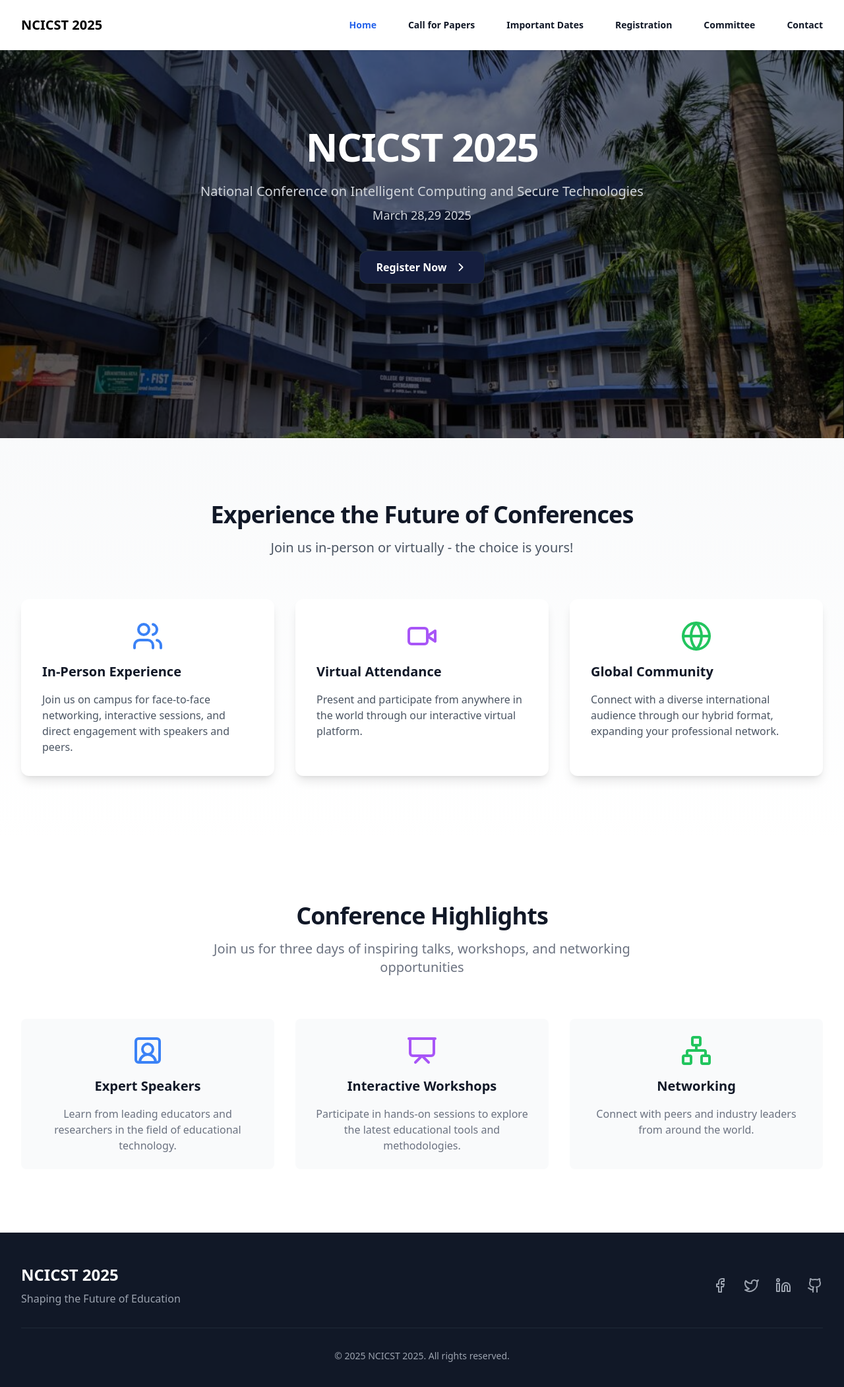
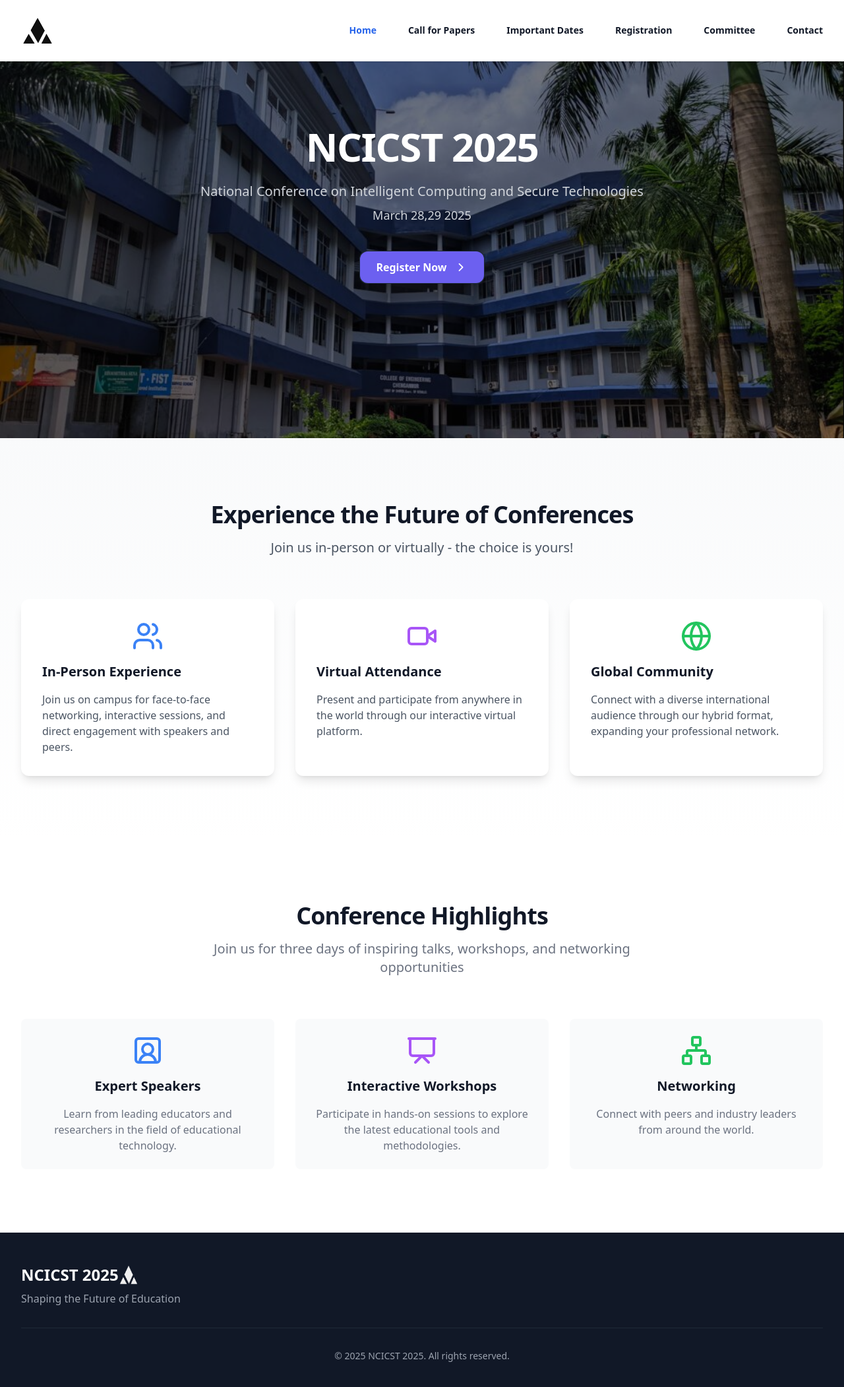
Before and after one commit to GVN101/conference-website, a React (Vite) app in the folder project/: page / in a window 1280 px wide. Shown: the top 2102 px of the page at 66% size. Built offline with nearby package versions, Linux system fonts and the light colour scheme.

Commit message:
added logo, changes some color lmao

```diff
--- a/project/index.html
+++ b/project/index.html
@@ -4,6 +4,7 @@
     <meta charset="UTF-8" />
     <link rel="icon" type="image/svg+xml" href="/vite.svg" />
     <meta name="viewport" content="width=device-width, initial-scale=1.0" />
+    <link rel="icon" type="image/png" href="public/images/favicon_white.png">
     <title>NCICST-25</title>
   </head>
   <body>
--- a/project/src/components/Footer.tsx
+++ b/project/src/components/Footer.tsx
@@ -1,4 +1,4 @@
-import { Facebook, Github, Linkedin, Twitter } from 'lucide-react';
+// import { Facebook, Github, Linkedin, Twitter } from 'lucide-react';
 
 export default function Footer() {
   return (
@@ -6,10 +6,13 @@ export default function Footer() {
       <div className="mx-auto max-w-7xl px-4 py-12 sm:px-6 lg:px-8">
         <div className="flex flex-col items-center justify-between md:flex-row">
           <div className="mb-6 md:mb-0">
-            <h2 className="text-2xl font-bold">NCICST 2025</h2>
+            <div className='flex '>
+              <h2 className="text-2xl font-bold">NCICST 2025</h2>
+              <img height={'30px'} width={'30px'} src="../../public/images/favicon_white.png" alt="logo" />
+            </div>
             <p className="mt-2 text-gray-400">Shaping the Future of Education</p>
           </div>
-          <div className="flex space-x-6">
+          {/* <div className="flex space-x-6">
             <a href="#" className="text-gray-400 hover:text-white">
               <span className="sr-only">Facebook</span>
               <Facebook className="h-6 w-6" />
@@ -26,7 +29,7 @@ export default function Footer() {
               <span className="sr-only">GitHub</span>
               <Github className="h-6 w-6" />
             </a>
-          </div>
+          </div> */}
         </div>
         <div className="mt-8 border-t border-gray-800 pt-8 text-center">
           <p className="text-sm text-gray-400">
--- a/project/src/components/Navbar.tsx
+++ b/project/src/components/Navbar.tsx
@@ -19,7 +19,7 @@ export default function Navbar() {
       <nav className="flex items-center justify-between p-6 lg:px-8" aria-label="Global">
         <div className="flex lg:flex-1">
           <NavLink to="/" className="-m-1.5 p-1.5 text-xl font-bold">
-              NCICST 2025
+              <img height={'50px'} width={'50px'} src="../../public/images/favicon_black.png" alt="logo" />
           </NavLink>
         </div>
         <div className="flex lg:hidden">
--- a/project/src/pages/Home.tsx
+++ b/project/src/pages/Home.tsx
@@ -35,7 +35,7 @@ export default function Home() {
                 <Link to="/registration">
                   <button className="relative inline-block p-px font-semibold leading-6 text-white bg-gray-800 shadow-2xl cursor-pointer rounded-xl shadow-zinc-900 transition-transform duration-300 ease-in-out hover:scale-105 active:scale-95">
                     <span className="absolute inset-0 rounded-xl bg-gradient-to-r from-teal-400 via-blue-500 to-purple-500 p-[2px] opacity-0 transition-opacity duration-500 group-hover:opacity-100"></span>
-                    <span className="relative z-10 block px-6 py-3 rounded-xl bg-[#151E3E]">
+                    <span className="relative z-10 block px-6 py-3 rounded-xl bg-[#6c60f0]">
                       <div className="relative z-10 flex items-center space-x-2">
                         <span className="transition-all duration-500 group-hover:translate-x-1">
                           Register Now
```
Also changed, not shown: project/public/images/favicon_black.png (added), project/public/images/favicon_white.png (added).
